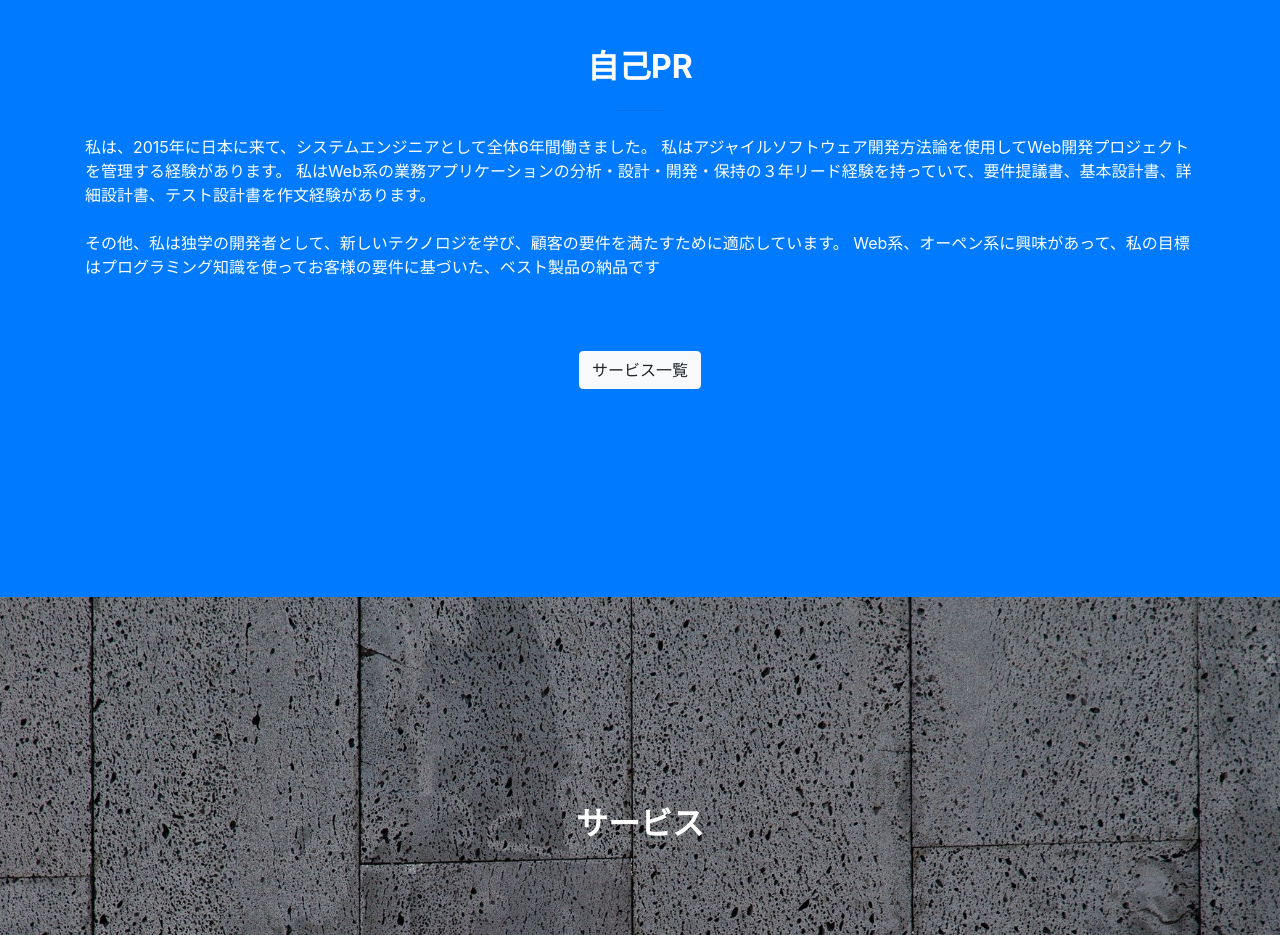
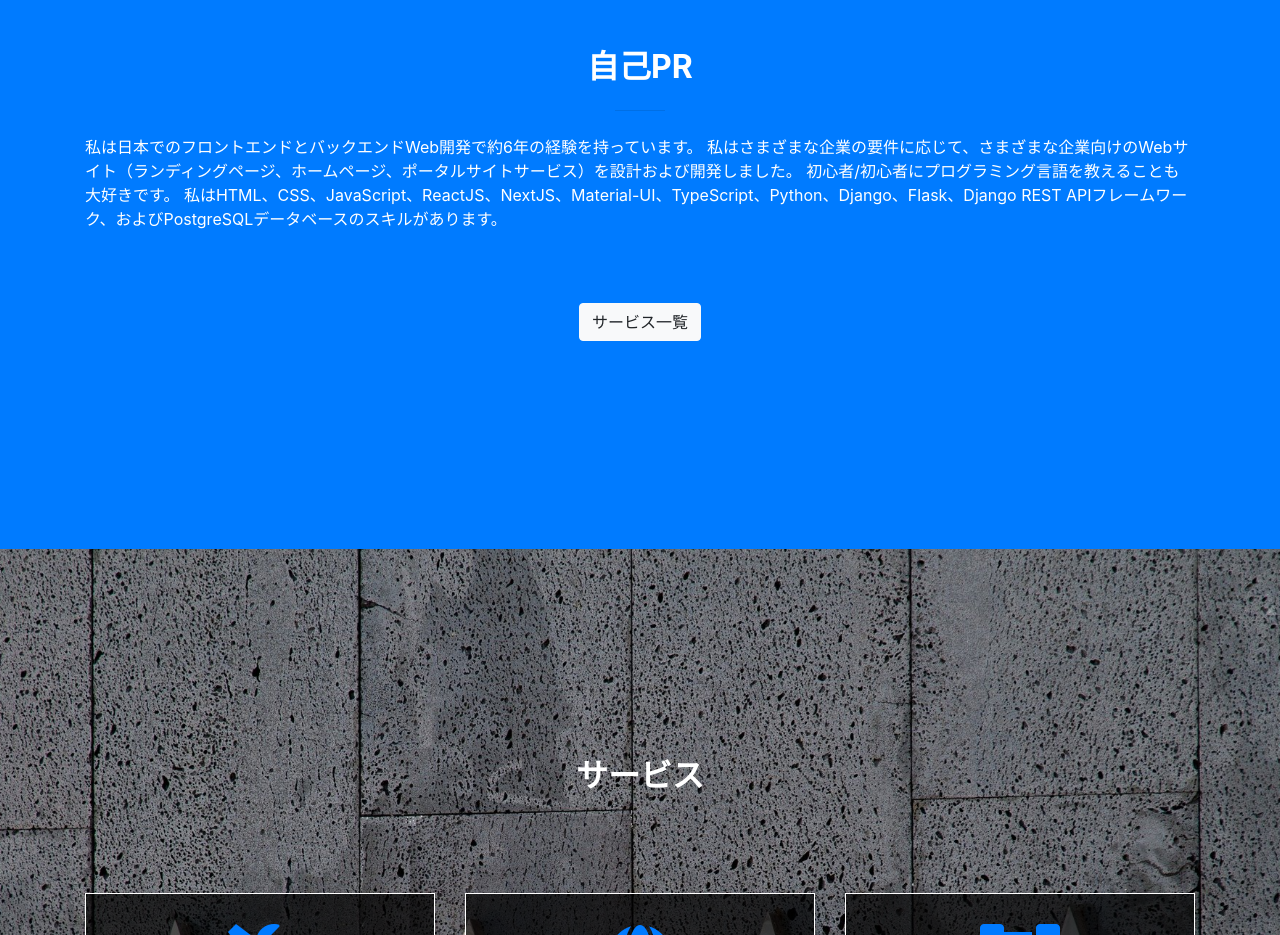
Before and after one commit to jeet-khondker/jeet-khondker.github.io, a website with bundled scripts: page index.html in a window 1280 px wide. Shown: the part 960-1895 px from the top of the page. Built offline with nearby package versions, Linux system fonts and the light colour scheme; files whose address does not match are found by name.

Commit message:
修正：自己PRの修正

```diff
--- a/index.html
+++ b/index.html
@@ -108,11 +108,7 @@
             <div class="row">
 
               <p class="col-md-12 text-white mb-4 intro-content">
-                私は、2015年に日本に来て、システムエンジニアとして全体6年間働きました。
-                私はアジャイルソフトウェア開発方法論を使用してWeb開発プロジェクトを管理する経験があります。
-                私はWeb系の業務アプリケーションの分析・設計・開発・保持の３年リード経験を持っていて、要件提議書、基本設計書、詳細設計書、テスト設計書を作文経験があります。<br/><br/>
-                その他、私は独学の開発者として、新しいテクノロジを学び、顧客の要件を満たすために適応しています。
-                Web系、オーペン系に興味があって、私の目標はプログラミング知識を使ってお客様の要件に基づいた、ベスト製品の納品です
+                私は日本でのフロントエンドとバックエンドWeb開発で約6年の経験を持っています。 私はさまざまな企業の要件に応じて、さまざまな企業向けのWebサイト（ランディングページ、ホームページ、ポータルサイトサービス）を設計および開発しました。 初心者/初心者にプログラミング言語を教えることも大好きです。 私はHTML、CSS、JavaScript、ReactJS、NextJS、Material-UI、TypeScript、Python、Django、Flask、Django REST APIフレームワーク、およびPostgreSQLデータベースのスキルがあります。
               </p>
             </div>
             <br/><br/>
```
